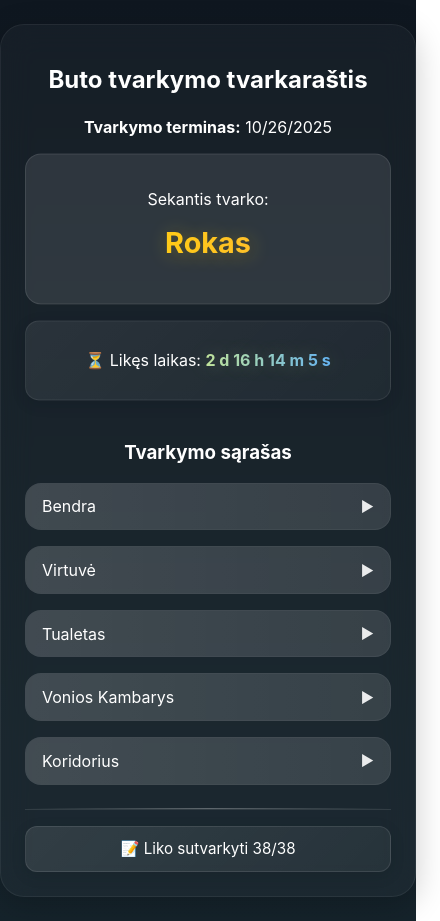
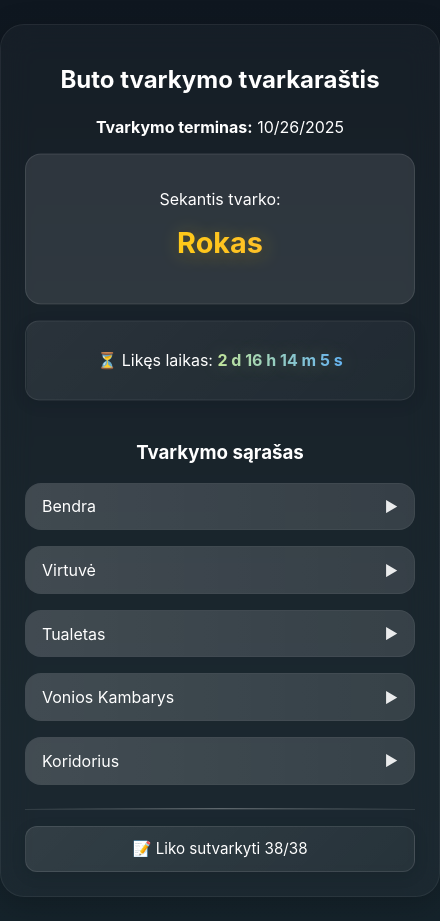
Before and after one commit to xdoviss/buto-tvarkymo-tvarkarastis, a React (Create React App) app: page / in a window 390 px wide. Shown: the whole page, 440 px wide, since content can reach past the window. Built offline with nearby package versions, Linux system fonts and the light colour scheme.

Commit message:
mobile css fixes

```diff
--- a/src/App.css
+++ b/src/App.css
@@ -268,8 +268,8 @@ input[type="checkbox"]:hover {
 @media screen and (max-width: 480px) {
   .container {
     padding: 1.5rem;
-    width: 95%;
-    margin: 1rem;
+    width: 100%;
+    height: 100%;
   }
 
   h1 {
@@ -316,6 +316,8 @@ input[type="checkbox"]:hover {
 
 @media screen and (max-height: 700px) {
   .container {
+    height: 100%;
+    width: 100%;
     margin: 1rem 0;
   }
 
@@ -345,9 +347,9 @@ body {
     background: linear-gradient(180deg, #0f1720, #15232b) !important;
   }
   .container {
-    width: calc(100% - 24px) !important;
+    width: 100% !important;
+    height: 100% !important;
     margin: 12px auto !important;
-    min-height: auto !important;
   }
   .container::before {
     display: none !important;
```
